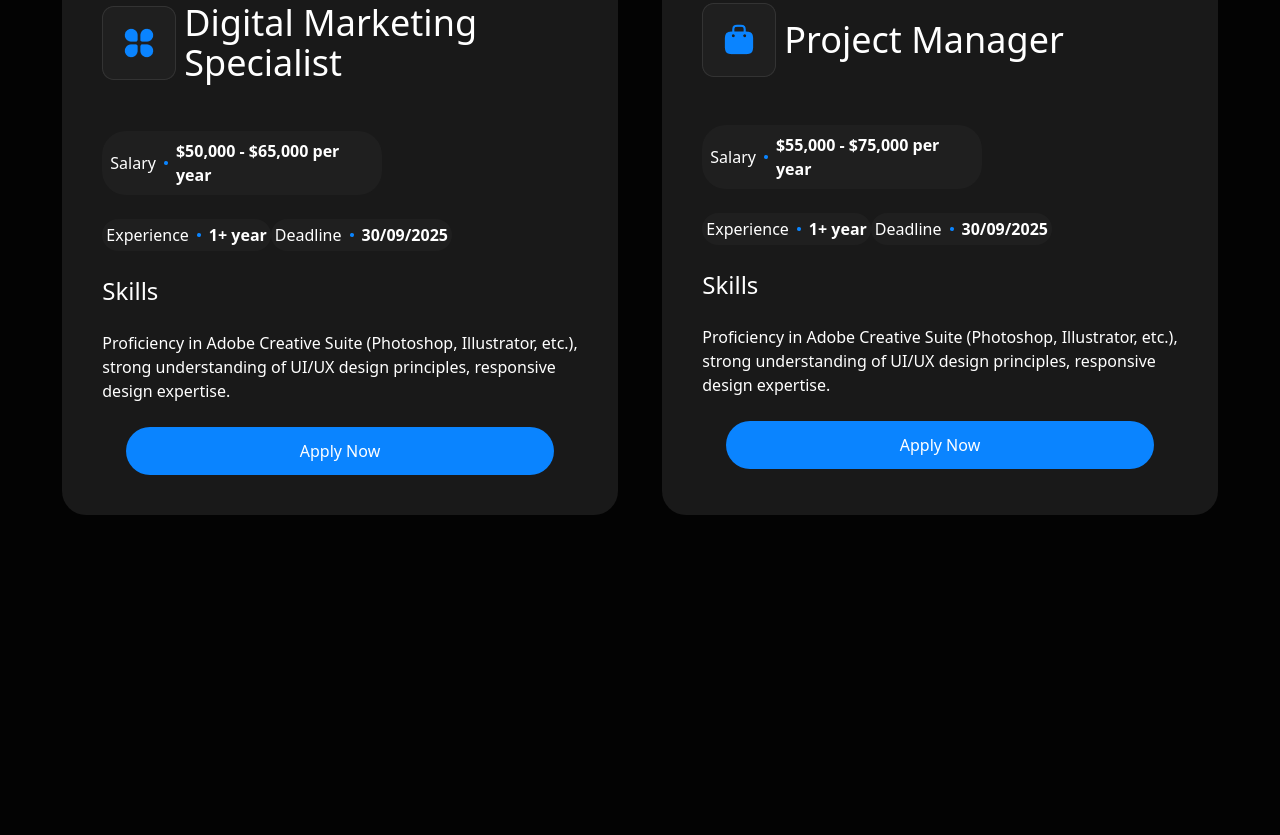
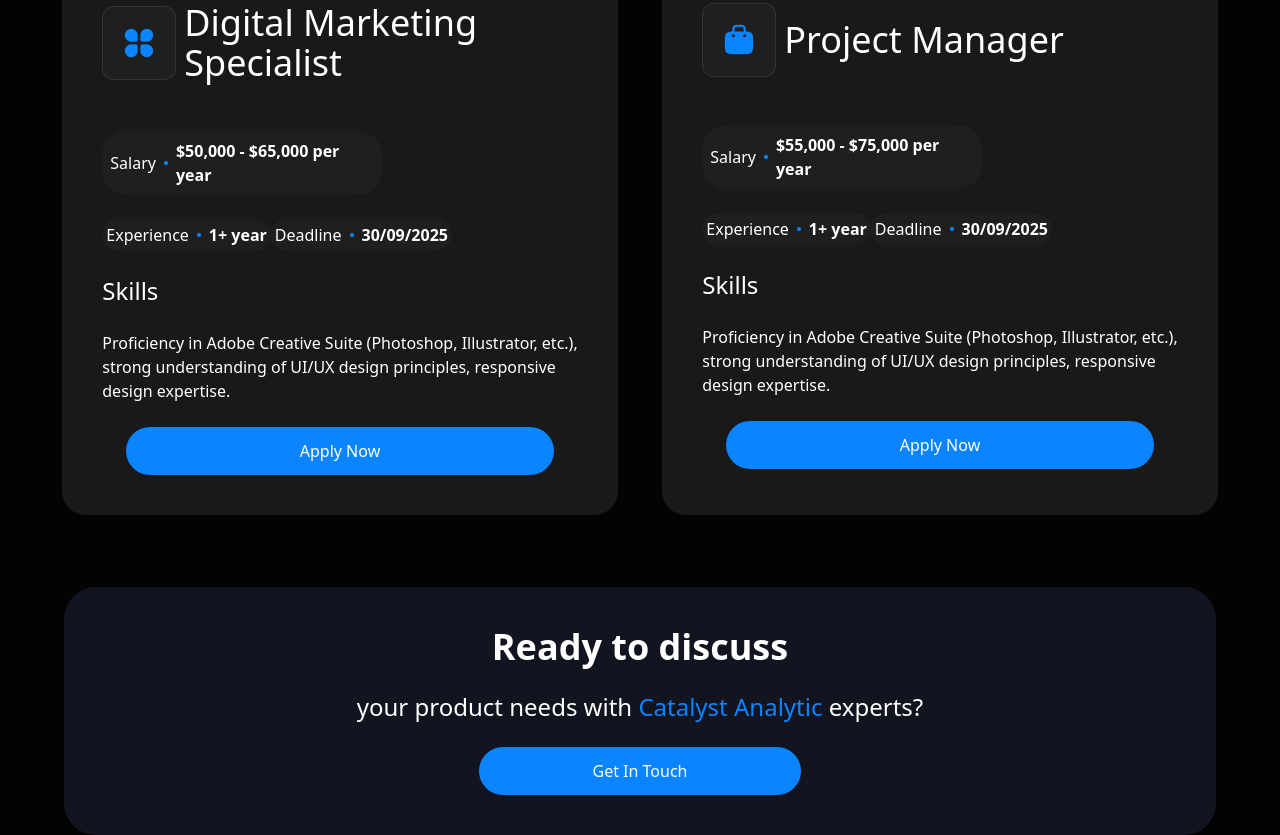
Before and after one commit to numonqalandarov-sketch/git-exam-3-date-24.05.2026, a website: page src/page3.html in a window 1280 px wide. Shown: the part 1475-2310 px from the top of the page. Before the commit the page ends 1990 px from the top, so only its background shows below. Drawn offline with Linux system fonts and the light colour scheme.

Commit message:
section5 page3

```diff
--- a/src/page3.html
+++ b/src/page3.html
@@ -229,6 +229,21 @@
         </button>
       </div>
     </section>
+    <br /><br /><br />
+    <section class="text-center bg-[#12141F] p-10 w-[90%] m-auto rounded-4xl">
+      <p class="text-4xl font-bold">Ready to discuss</p>
+      <br />
+      <p class="text-2xl">
+        your product needs with
+        <span class="text-[#0A84FF]"> Catalyst Analytic </span> experts?
+      </p>
+      <br />
+      <button
+        class="bg-[#0A84FF] w-[30%] p-3 m-auto flex justify-center rounded-3xl"
+      >
+        Get In Touch
+      </button>
+    </section>
 
   </body>
 </html>
```
Also changed, not shown: src/output.css.
